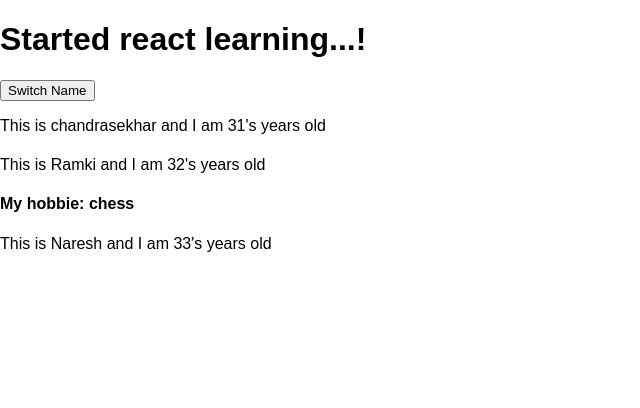
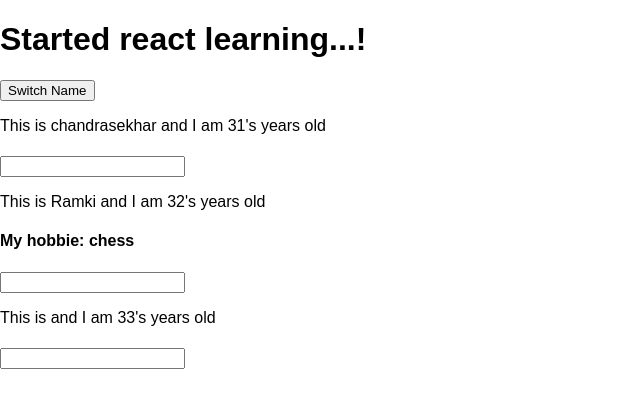
Before and after one commit to sekhar1245/React-Workouts, a React (Create React App) app in the folder react_practice/: page / in a window 1280 px wide. Shown: the top 408 px of the page, without its empty margins (0-640 px from the left). Built offline with nearby package versions, Linux system fonts and the light colour scheme.

Commit message:
two way binding

```diff
--- a/react_practice/src/App.js
+++ b/react_practice/src/App.js
@@ -14,8 +14,8 @@
   }
 
   //two ways we can pass method references between components
-  //1.Binding method <button>
-  //2.passing method reference using props <person>
+  //1.Binding method as an argument
+  //2.wrapping method invocation to anonymous function
   switchNameHandler = (newName) => {
 
     // we shouldnt mutate like below ,React will not recognise
@@ -33,15 +33,36 @@
     });
 
   }
+
+  nameChangeHandler = (event) =>{
+
+    this.setState({
+      persons:[
+        {name: "chandrasekhar" , age: 21},
+        {name: event.target.value , age: 22},
+        {name: 'Naresh45' , age: 23}
+      ]
+
+    });
+
+
+  }
   render() {
     return (
       <div className="App">
         <h1>Started react learning...!</h1>
-        <button onClick={this.switchNameHandler.bind(this,"chandru.....!")}> Switch Name</button>
-        <Person   name={this.state.persons[0].name} age= {this.state.persons[0].age} />
-        <Person  name={this.state.persons[1].name} age={this.state.persons[1].age}
-        click={this.switchNameHandler.bind(this,"chandru1245.....!")}>My hobbie: chess</Person>
-        <Person name={this.state.persons[2].name} age={this.state.persons[2].age}/>
+        <button onClick={() => this.switchNameHandler("chandru.....!")}> Switch Name</button>
+        <Person
+        name={this.state.persons[0].name}
+        age= {this.state.persons[0].age} />
+        <Person
+        name={this.state.persons[1].name}
+        age={this.state.persons[1].age}
+        click={this.switchNameHandler.bind(this,"chandru1245.....!")}
+        changed={this.nameChangeHandler}>My hobbie: chess</Person>
+        <Person n
+        ame={this.state.persons[2].name}
+        age={this.state.persons[2].age}/>
 
       </div>
     );
--- a/react_practice/src/Person/Person.js
+++ b/react_practice/src/Person/Person.js
@@ -5,9 +5,8 @@
    return (
    <div onClick={props.click}>
        <p> This is {props.name} and I am {props.age}'s years old</p>
-
-       <h4 >{props.children}</h4>
-
+        <h4 >{props.children}</h4>
+        <input type="text" onChange={props.changed} />
 
    </div>
     )
```
